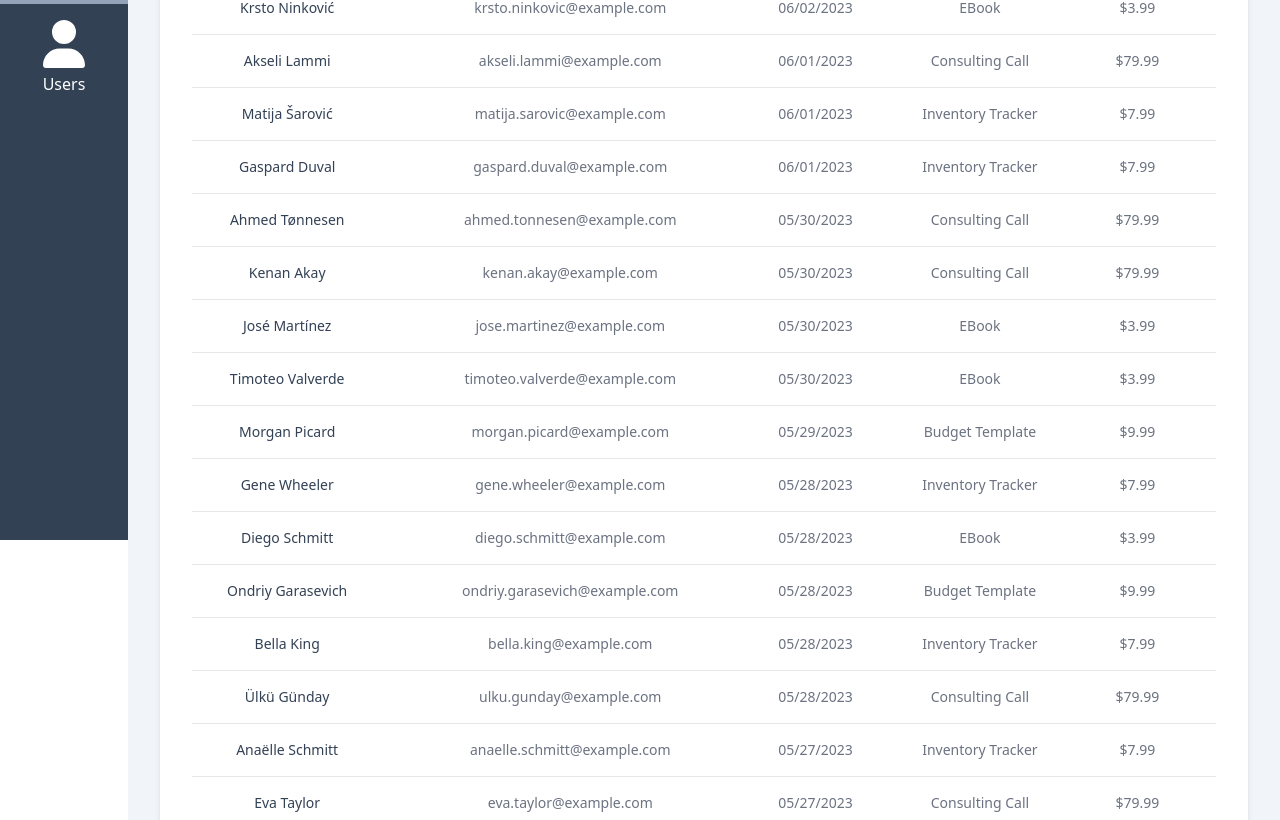
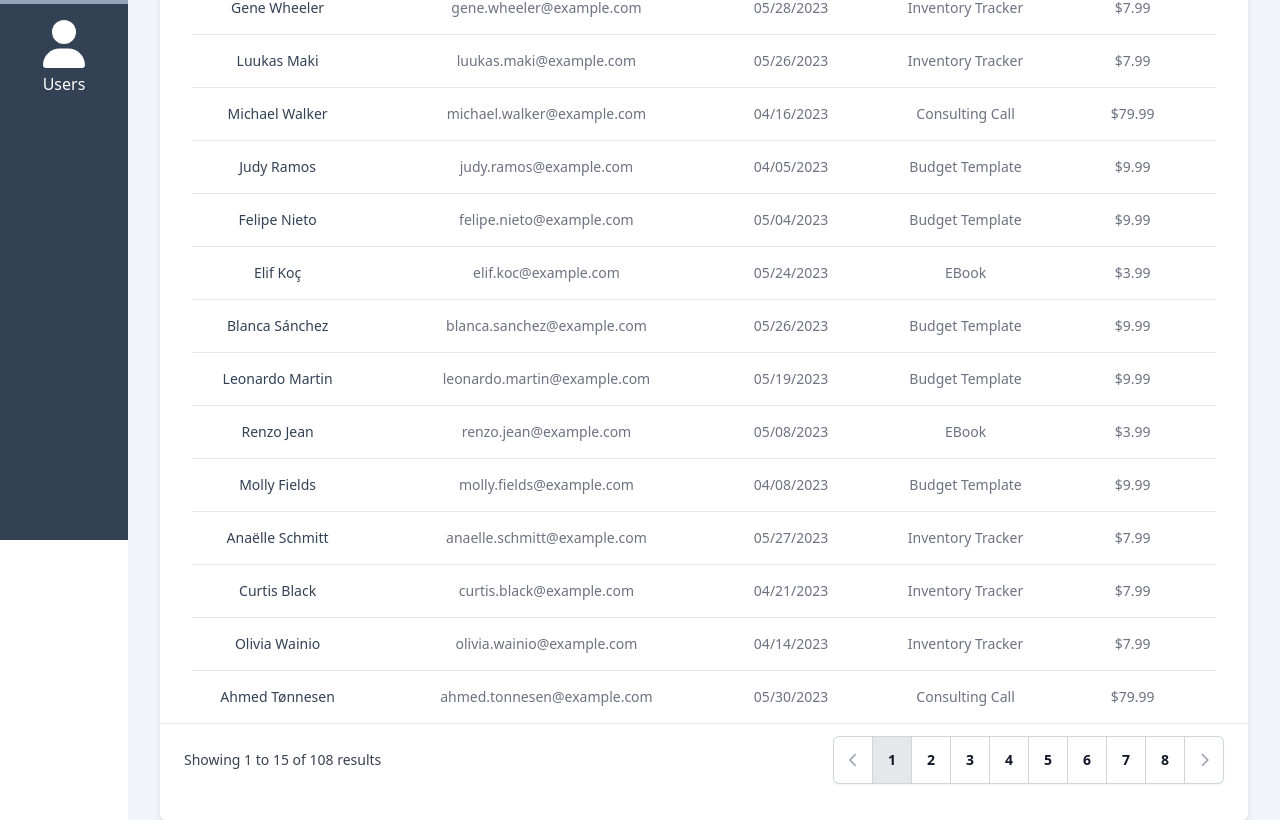
Before and after one commit to gillygilstrap/dashboard, a React (Create React App) app: page /orders in a window 1280 px wide. Shown: the part 340-1160 px from the top of the page. Built offline with nearby package versions, Linux system fonts and the light colour scheme.

Commit message:
Completed Pagination

```diff
--- a/src/Components/UserCard.tsx
+++ b/src/Components/UserCard.tsx
@@ -57,7 +57,7 @@ const UserCard = (props: UserCardProps) => {
                           alt="User"
                         />
                       </div>
-                      <div className="w-full ml-6 flex flex-col">
+                      <div className="w-full ml-6 flex flex-col hidden sm:block">
                         <span className=" tracking-wider text-3xl text-left font-bold pt-2">{`${user.firstName} ${user.lastName}`}</span>
                         <div className="flex mt-2 tracking-wider">
                           <div className=" text-lg font-bold my-auto tracking-wider">
@@ -83,20 +83,37 @@ const UserCard = (props: UserCardProps) => {
                     </div>
 
                     <div className="container px-2 mt-2 flex flex-col tracking-wider">
+                      <div className="w-full flex flex-col sm:hidden">
+                        <span className=" tracking-wider text-2xl text-left font-bold pt-2">{`${user.firstName} ${user.lastName}`}</span>
+                        <div className="flex mt-2 tracking-wider">
+                          <div className="text-base sm:text-lg font-bold my-auto tracking-wider">
+                            Username:
+                          </div>
+                          <div className="my-auto pl-2">{user.username}</div>
+                        </div>
+                        <div className="flex mt-1 tracking-wider">
+                          <div className="text-base sm:text-lg font-bold my-auto tracking-wider">
+                            Country:
+                          </div>
+                          <div className="my-auto pl-2">
+                            {user.location.country}
+                          </div>
+                        </div>
+                      </div>
                       <div className="flex mt-1">
-                        <div className=" text-lg font-bold my-auto">
+                        <div className="text-base sm:text-lg font-bold my-auto">
                           Date Of Birth:
                         </div>
                         <div className="my-auto pl-2">{user.dob}</div>
                       </div>
 
                       <div className="flex mt-1">
-                        <div className=" text-lg font-bold my-auto">Age:</div>
+                        <div className="text-base sm:text-lg font-bold my-auto">Age:</div>
                         <div className="my-auto pl-2">{user.age}</div>
                       </div>
 
                       <div className="flex mt-1">
-                        <div className=" text-lg font-bold my-auto">
+                        <div className="text-base sm:text-lg font-bold my-auto">
                           Gender:
                         </div>
 
@@ -104,17 +121,17 @@ const UserCard = (props: UserCardProps) => {
                       </div>
 
                       <div className="flex mt-1">
-                        <div className=" sm:hidden text-lg font-bold my-auto">
+                        <div className=" sm:hidden text-base sm:text-lg font-bold my-auto">
                           Email:
                         </div>
-                        <div className="hidden sm:block text-lg font-bold my-auto">
+                        <div className="hidden sm:block text-base sm:text-lg font-bold my-auto">
                           Email Address:
                         </div>
                         <div className="my-auto pl-2">{user.email}</div>
                       </div>
 
                       <div className="flex mt-1">
-                        <div className=" text-lg font-bold my-auto">
+                        <div className=" text-base sm:text-lg font-bold my-auto">
                           Registered:
                         </div>
                         <div className="my-auto pl-2">
@@ -123,9 +140,7 @@ const UserCard = (props: UserCardProps) => {
                       </div>
 
                       <div className="flex mt-1">
-                        <div className=" text-lg font-bold ">
-                          Address:
-                        </div>
+                        <div className="text-base sm:text-lg font-bold ">Address:</div>
                         <div className="flex flex-col">
                           <div className="pl-2 pt-0.5">{`${user.location.houseNumber} ${user.location.street}`}</div>
                           <div className="pl-2">{`${user.location.state}, ${user.location.country} ${user.location.zipcode}`}</div>
--- a/src/Components/tables/OrdersTable.tsx
+++ b/src/Components/tables/OrdersTable.tsx
@@ -1,6 +1,7 @@
-import React from "react";
+import React, { useState, useEffect } from "react";
 import { useNavigate } from "react-router-dom";
 import { formatMoney } from "../../utils/formatMoney";
+import Pagination from "./Pagination";
 
 export interface Order {
   name: string;
@@ -18,24 +19,73 @@ interface OrdersTableProps {
 const OrdersTable: React.FC<OrdersTableProps> = (props: OrdersTableProps) => {
   const { orders, isMainDashboardInstance } = props;
   const navigate = useNavigate();
+  const ordersPerPage: number = 15;
+
+  const [currentPage, setCurrentPage] = useState(1);
+  const [currentStart, setCurrentStart] = useState(1);
+  const [currentEnd, setCurrentEnd] = useState(ordersPerPage);
+  const [currentGroup, setCurrentGroup] = useState(
+    orders.slice(0, ordersPerPage)
+  );
+
+  useEffect(() => {
+    setCurrentGroup(pageGroups[currentPage - 1]);
+
+    // last page
+    if (currentPage === pageGroups.length) {
+      setCurrentEnd(orders.length);
+    } else {
+      // All other pages
+      setCurrentEnd(currentPage * ordersPerPage);
+    }
+    // Un needed warnings are thrown by the line below
+    // eslint-disable-next-line
+  }, [currentPage]);
+
+  useEffect(() => {
+    // Last page
+    if (currentPage === pageGroups.length) {
+      setCurrentStart(currentEnd - (currentGroup.length - 1));
+    } else {
+      // All other pages
+      setCurrentStart(currentEnd - (ordersPerPage - 1));
+    }
+
+    // Un needed warnings are thrown by the line below
+    // eslint-disable-next-line
+  }, [currentEnd]);
+
+  const pageGroups: Order[][] = [];
+
+  const numberOfPages = Math.floor(orders.length / ordersPerPage) + 1;
+
+  for (let i = 0; i < numberOfPages; i++) {
+    const startingPoint = i * ordersPerPage;
+    const userGroup = orders.slice(
+      startingPoint,
+      startingPoint + ordersPerPage
+    );
+    // const page = i + 1;
+    pageGroups.push(userGroup);
+  }
 
   const handleTableClickOnMainDashboard = () => {
-    if(isMainDashboardInstance) {
-      navigate(`/orders`)
+    if (isMainDashboardInstance) {
+      navigate(`/orders`);
 
       // Scroll to top of page
       window.scrollTo(0, 0);
     }
-  }
+  };
 
-  let sortedOrders = orders.sort(
-    (a, b) => Number(new Date(b.date)) - Number(new Date(a.date))
-  );
+  // let sortedOrders = orders.sort(
+  //   (a, b) => Number(new Date(b.date)) - Number(new Date(a.date))
+  // );
 
-  // Time the rows down to 10 for the MainDashboard Screen
-  if (isMainDashboardInstance) {
-    sortedOrders = sortedOrders.slice(0, 9);
-  }
+  // // Time the rows down to 10 for the MainDashboard Screen
+  // if (isMainDashboardInstance) {
+  //   sortedOrders = sortedOrders.slice(0, 9);
+  // }
   return (
     <div
       className={`orders-table w-full pb-6 bg-white rounded-md shadow-md flex flex-col text-center text-6xl ${
@@ -87,7 +137,7 @@ const OrdersTable: React.FC<OrdersTableProps> = (props: OrdersTableProps) => {
               </tr>
             </thead>
             <tbody className="divide-y divide-gray-200 bg-white">
-              {sortedOrders.map((order) => (
+              {currentGroup.map((order) => (
                 <tr key={order.email}>
                   <td className="w-full max-w-0 py-4 pl-4 pr-3 text-sm font-medium text-slate-700 sm:w-auto sm:max-w-none sm:pl-0">
                     {order.name}
@@ -97,7 +147,7 @@ const OrdersTable: React.FC<OrdersTableProps> = (props: OrdersTableProps) => {
                         {order.date}
                       </dd>
                       <dt className="sr-only sm:hidden">Email</dt>
-                      <dd className="mt-1 truncate text-gray-500 sm:hidden">
+                      <dd className="mt-1 truncate text-gray-500 hidden sm:hidden">
                         {order.email}
                       </dd>
                     </dl>
@@ -120,6 +170,17 @@ const OrdersTable: React.FC<OrdersTableProps> = (props: OrdersTableProps) => {
           </table>
         </div>
       </div>
+
+      <div className={isMainDashboardInstance ? 'hidden' : ''}>
+        <Pagination
+          currentStart={currentStart}
+          currentEnd={currentEnd}
+          totalRowsCount={orders.length}
+          pageGroups={pageGroups}
+          setCurrentPage={setCurrentPage}
+          currentPage={currentPage}
+        />
+      </div>
     </div>
   );
 };
--- a/src/Components/tables/Pagination.tsx
+++ b/src/Components/tables/Pagination.tsx
@@ -1,35 +1,64 @@
 import { FontAwesomeIcon } from "@fortawesome/react-fontawesome";
-import { faChevronLeft, faChevronRight } from "@fortawesome/free-solid-svg-icons";
+import {
+  faChevronLeft,
+  faChevronRight,
+} from "@fortawesome/free-solid-svg-icons";
 
 import { User } from "../../utils/generateUsers";
 
 import { Order } from "./OrdersTable";
-
 
 interface PaginationProps {
   currentStart: number;
   currentEnd: number;
   totalRowsCount: number;
   pageGroups: User[][] | Order[][];
+  currentPage: number;
   setCurrentPage: (currentPage: number) => void;
 }
 
 const Pagination = (props: PaginationProps) => {
-  const { currentStart, currentEnd, totalRowsCount, pageGroups, setCurrentPage } = props;
+  const {
+    currentStart,
+    currentEnd,
+    totalRowsCount,
+    pageGroups,
+    currentPage,
+    setCurrentPage,
+  } = props;
 
   const handlePageClick = (index: number) => {
-    setCurrentPage(index)
+    setCurrentPage(index);
   };
+
+  const handleBackClick = () => {
+    if (currentPage === 1) {
+      return;
+    }
+
+    setCurrentPage(currentPage - 1);
+  };
+
+  const handleForwardClick = () => {
+    if (currentPage === pageGroups.length) {
+      return;
+    }
+
+    setCurrentPage(currentPage + 1);
+  };
+
   return (
     <div className="flex items-center justify-between border-t border-gray-200 bg-white px-4 py-3 sm:px-6">
       <div className="flex flex-1 justify-between sm:hidden">
         <div
           className="relative inline-flex items-center rounded-md border border-gray-300 bg-white px-4 py-2 text-sm font-medium text-gray-700 hover:bg-gray-50"
+          onClick={() => handleBackClick()}
         >
           Previous
         </div>
         <div
-          className="relative ml-3 inline-flex items-center rounded-md border border-gray-300 bg-white px-4 py-2 text-sm font-medium text-gray-700 hover:bg-gray-50"
+          className="relative disabled ml-3 inline-flex items-center rounded-md border border-gray-300 bg-white px-4 py-2 text-sm font-medium text-gray-700 hover:bg-gray-50"
+          onClick={() => handleForwardClick()}
         >
           Next
         </div>
@@ -49,6 +78,7 @@ const Pagination = (props: PaginationProps) => {
           >
             <div
               className=" text-sm w-10 flex justify-center relative inline-flex items-center rounded-l-md px-2 py-2 text-gray-400 ring-1 ring-inset ring-gray-300 hover:bg-gray-50 focus:z-20 focus:outline-offset-0 hover:cursor-pointer"
+              onClick={() => handleBackClick()}
             >
               <span className="sr-only">Previous</span>
               <FontAwesomeIcon icon={faChevronLeft} />
@@ -60,7 +90,7 @@ const Pagination = (props: PaginationProps) => {
                 <div
                   onClick={() => handlePageClick(i + 1)}
                   key={i + 1}
-                  className="relative hidden items-center px-4 py-2 text-sm font-semibold text-gray-900 ring-1 ring-inset ring-gray-300 hover:bg-gray-50 focus:z-20 focus:outline-offset-0 md:inline-flex hover:cursor-pointer"
+                  className={`relative hidden items-center px-4 py-2 text-sm font-semibold text-gray-900 ring-1 ring-inset ring-gray-300  focus:z-20 focus:outline-offset-0 md:inline-flex hover:cursor-pointer ${currentPage === i + 1 ? 'bg-gray-200 ' : 'hover:bg-gray-50'}`}
                 >
                   {i + 1}
                 </div>
@@ -68,6 +98,7 @@ const Pagination = (props: PaginationProps) => {
             })}
             <div
               className="text-sm w-10 flex justify-center relative inline-flex items-center rounded-r-md px-2 py-2 text-gray-400 ring-1 ring-inset ring-gray-300 hover:bg-gray-50 focus:z-20 focus:outline-offset-0 hover:cursor-pointer"
+              onClick={() => handleForwardClick()}
             >
               <span className="sr-only">Next</span>
               <FontAwesomeIcon icon={faChevronRight} />
--- a/src/Components/tables/UsersTable.tsx
+++ b/src/Components/tables/UsersTable.tsx
@@ -69,7 +69,7 @@ const UsersTable: React.FC<UsersTableProps> = (props: UsersTableProps) => {
   };
   return (
     <div
-      className={`orders-table w-full pb-6 bg-white rounded-md shadow-md flex flex-col text-center text-6xl ${
+      className={`users-table w-full pb-6 bg-white rounded-md shadow-md flex flex-col text-center text-6xl ${
         isMainDashboardInstance ? "hover:cursor-pointer hover:scale-1002" : ""
       }`}
     >
@@ -132,7 +132,7 @@ const UsersTable: React.FC<UsersTableProps> = (props: UsersTableProps) => {
                     <dl className="font-normal lg:hidden">
                       <dt className="sr-only sm:hidden">Email</dt>
                       <dd className="mt-1 truncate text-gray-500 sm:hidden">
-                        {user.email}
+                        {user.username}
                       </dd>
                     </dl>
                   </td>
@@ -160,6 +160,7 @@ const UsersTable: React.FC<UsersTableProps> = (props: UsersTableProps) => {
         totalRowsCount={users.length}
         pageGroups={pageGroups}
         setCurrentPage={setCurrentPage}
+        currentPage={currentPage}
       />
       <UserCard user={selectedUser} isOpen={isOpen} setIsOpen={handleOpen} />
     </div>
--- a/tailwind.config.js
+++ b/tailwind.config.js
@@ -9,6 +9,23 @@ module.exports = {
         '1002' : '1.002'
       }
     },
+    screens: {
+      'xs': '520px',
+      'sm': '640px',
+      // => @media (min-width: 640px) { ... }
+
+      'md': '768px',
+      // => @media (min-width: 768px) { ... }
+
+      'lg': '1024px',
+      // => @media (min-width: 1024px) { ... }
+
+      'xl': '1280px',
+      // => @media (min-width: 1280px) { ... }
+
+      '2xl': '1536px',
+      // => @media (min-width: 1536px) { ... }
+    }
   },
   plugins: [],
 }
```
